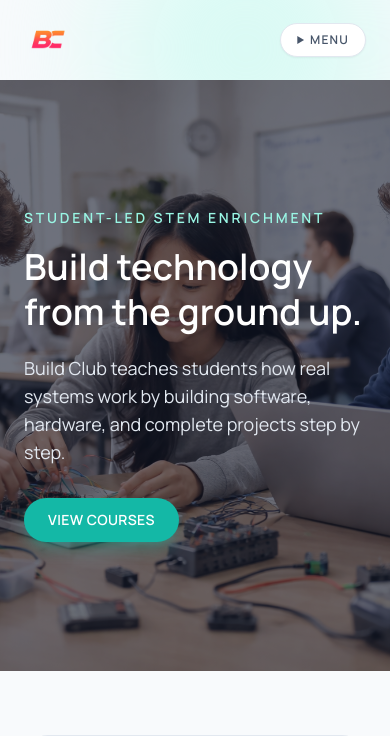
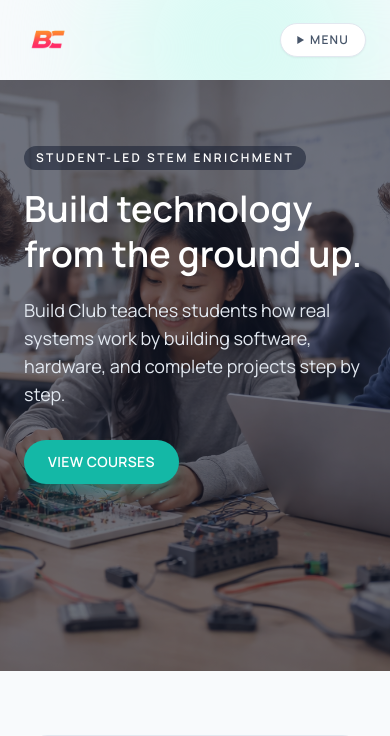
Before and after one commit to titancoder12/BuildClub, a Django app: page / in a window 390 px wide. Shown: the top 736 px of the page. Run offline with Django 5.2, Linux system fonts and the light colour scheme; some libraries are stand-ins or nearby versions.

Commit message:
mobile update

```diff
--- a/templates/home.html
+++ b/templates/home.html
@@ -12,10 +12,12 @@
         class="h-full w-full object-cover"
       />
       <div class="absolute inset-0 bg-slate-900/60"></div>
-      <div class="absolute inset-0 flex items-center">
-        <div class="mx-auto w-full max-w-6xl px-6">
+      <div class="absolute inset-0 flex items-start md:items-center">
+        <div class="mx-auto w-full max-w-6xl px-6 pt-16 md:pt-0">
           <div class="max-w-2xl text-white">
-            <p class="text-sm font-semibold uppercase tracking-[0.2em] text-teal-200">
+            <p
+              class="inline-flex items-center rounded-full bg-slate-900/50 px-3 py-1 text-xs font-semibold uppercase tracking-[0.2em] text-white"
+            >
               Student-led STEM enrichment
             </p>
             <h1 class="mt-4 text-4xl font-semibold leading-tight sm:text-5xl">
```
